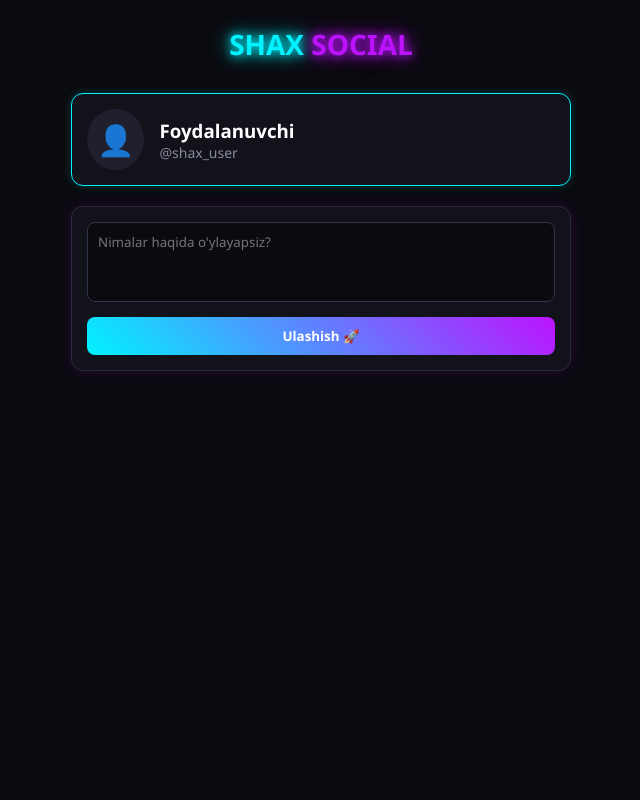
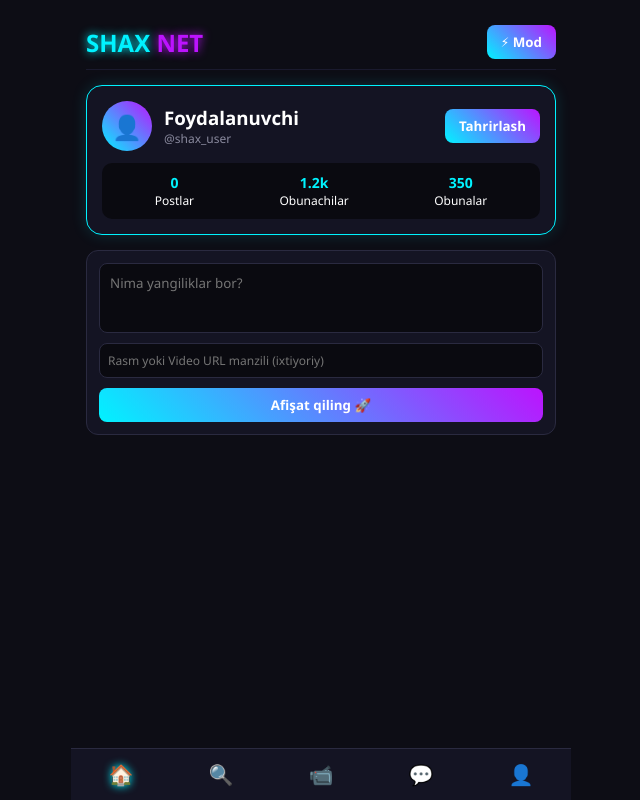
Before and after one commit to shaximardonmurodov-hash/shax, a plain HTML site: page index.html in a window 1280 px wide. Shown: the whole page, without its empty margins (319-959 px from the left). Drawn offline with Linux system fonts and the light colour scheme.

Commit message:
Update index.html

```diff
--- a/index.html
+++ b/index.html
@@ -3,7 +3,7 @@
 <head>
   <meta charset="UTF-8">
   <meta name="viewport" content="width=device-width, initial-scale=1.0">
-  <title>Shax Neon Social</title>
+  <title>Shax Social SuperApp</title>
   <style>
     * {
       margin: 0;
@@ -13,12 +13,12 @@
     }
 
     body {
-      background-color: #0a0a0f;
+      background-color: #0d0d15;
       color: #fff;
       display: flex;
       justify-content: center;
       min-height: 100vh;
-      padding: 15px;
+      padding-bottom: 70px;
     }
 
     .app-container {
@@ -26,62 +26,119 @@
       max-width: 500px;
       display: flex;
       flex-direction: column;
-      gap: 20px;
+      gap: 15px;
+      padding: 15px;
     }
 
-    .header {
-      text-align: center;
+    /* Top Navigation Header */
+    .top-header {
+      display: flex;
+      justify-content: space-between;
+      align-items: center;
       padding: 10px 0;
+      border-bottom: 1px solid #1a1a2e;
+      position: sticky;
+      top: 0;
+      background: #0d0d15;
+      z-index: 100;
     }
 
     .neon-title {
       color: #00f3ff;
-      font-size: 28px;
-      text-shadow: 0 0 10px #00f3ff, 0 0 20px #00f3ff;
+      font-size: 24px;
+      font-weight: bold;
+      text-shadow: 0 0 10px #00f3ff;
     }
 
     .neon-title span {
       color: #bc13fe;
-      text-shadow: 0 0 10px #bc13fe, 0 0 20px #bc13fe;
+      text-shadow: 0 0 10px #bc13fe;
     }
 
-    .profile-card, .post-create, .post {
-      background: #12121a;
-      border: 1px solid #2a2a3d;
-      border-radius: 12px;
+    /* Profile Card Section */
+    .profile-card {
+      background: #141423;
+      border: 1px solid #00f3ff;
+      border-radius: 16px;
       padding: 15px;
-      box-shadow: 0 0 15px rgba(188, 19, 254, 0.15);
+      box-shadow: 0 0 15px rgba(0, 243, 255, 0.15);
+      display: flex;
+      flex-direction: column;
+      gap: 12px;
     }
 
-    .profile-card {
+    .profile-top {
       display: flex;
       align-items: center;
-      gap: 15px;
-      border-color: #00f3ff;
-      box-shadow: 0 0 10px rgba(0, 243, 255, 0.2);
+      justify-content: space-between;
+    }
+
+    .profile-info {
+      display: flex;
+      align-items: center;
+      gap: 12px;
     }
 
     .avatar {
-      font-size: 30px;
-      background: #1f1f2e;
+      width: 50px;
+      height: 50px;
+      background: linear-gradient(45deg, #00f3ff, #bc13fe);
       border-radius: 50%;
-      padding: 10px;
+      display: flex;
+      align-items: center;
+      justify-content: center;
+      font-size: 24px;
     }
 
-    .user-info h3 {
-      color: #fff;
+    .stats {
+      display: flex;
+      justify-content: space-around;
+      background: #0a0a10;
+      padding: 10px;
+      border-radius: 10px;
+      text-align: center;
+      font-size: 12px;
     }
 
-    .tag {
-      color: #8a8a9e;
+    .stats div span {
+      display: block;
+      font-weight: bold;
+      color: #00f3ff;
       font-size: 14px;
     }
 
-    .post-create textarea {
+    .btn-action {
+      background: linear-gradient(45deg, #00f3ff, #bc13fe);
+      border: none;
+      color: #fff;
+      padding: 8px 14px;
+      border-radius: 8px;
+      cursor: pointer;
+      font-weight: bold;
+      transition: 0.3s;
+    }
+
+    .btn-action:hover {
+      opacity: 0.9;
+      box-shadow: 0 0 10px rgba(188, 19, 254, 0.5);
+    }
+
+    /* Post Creation Box */
+    .create-box {
+      background: #141423;
+      border: 1px solid #2a2a40;
+      border-radius: 12px;
+      padding: 12px;
+      display: flex;
+      flex-direction: column;
+      gap: 10px;
+    }
+
+    .create-box textarea {
       width: 100%;
-      height: 80px;
-      background: #0a0a0f;
-      border: 1px solid #33334d;
+      height: 70px;
+      background: #0a0a10;
+      border: 1px solid #2a2a40;
       border-radius: 8px;
       color: #fff;
       padding: 10px;
@@ -89,153 +146,310 @@
       outline: none;
     }
 
-    .post-create textarea:focus {
-      border-color: #bc13fe;
-      box-shadow: 0 0 8px rgba(188, 19, 254, 0.5);
+    .create-box input {
+      background: #0a0a10;
+      border: 1px solid #2a2a40;
+      border-radius: 8px;
+      color: #fff;
+      padding: 8px;
+      outline: none;
+      font-size: 12px;
     }
 
-    .post-create button {
-      width: 100%;
-      margin-top: 10px;
-      padding: 10px;
-      background: linear-gradient(45deg, #00f3ff, #bc13fe);
-      border: none;
-      border-radius: 8px;
-      color: #fff;
-      font-weight: bold;
-      cursor: pointer;
-      transition: 0.3s;
-    }
-
-    .post-create button:hover {
-      opacity: 0.9;
-      box-shadow: 0 0 12px rgba(0, 243, 255, 0.6);
-    }
-
+    /* Feed & Post Design */
     .feed {
       display: flex;
       flex-direction: column;
       gap: 15px;
     }
 
+    .post {
+      background: #141423;
+      border: 1px solid #2a2a40;
+      border-radius: 14px;
+      padding: 15px;
+      box-shadow: 0 4px 10px rgba(0, 0, 0, 0.3);
+    }
+
     .post-header {
       display: flex;
       justify-content: space-between;
+      align-items: center;
       margin-bottom: 10px;
     }
 
-    .post-author {
+    .post-user {
       font-weight: bold;
       color: #00f3ff;
     }
 
-    .post-text {
-      margin-bottom: 15px;
-      line-height: 1.4;
+    .post-media img, .post-media video {
+      width: 100%;
+      border-radius: 10px;
+      margin-top: 10px;
+      max-height: 300px;
+      object-fit: cover;
     }
 
     .post-actions {
       display: flex;
       gap: 15px;
+      margin-top: 12px;
+      padding-top: 10px;
+      border-top: 1px solid #2a2a40;
     }
 
     .action-btn {
       background: transparent;
       border: none;
+      color: #a0a0b5;
+      cursor: pointer;
+      font-size: 13px;
+      display: flex;
+      align-items: center;
+      gap: 5px;
+    }
+
+    .action-btn.liked {
+      color: #ff2a74;
+    }
+
+    /* Comments Section */
+    .comments-container {
+      margin-top: 10px;
+      background: #0a0a10;
+      padding: 10px;
+      border-radius: 8px;
+      display: flex;
+      flex-direction: column;
+      gap: 6px;
+    }
+
+    .comment {
+      font-size: 12px;
+      color: #ddd;
+    }
+
+    .comment-input-group {
+      display: flex;
+      gap: 5px;
+      margin-top: 5px;
+    }
+
+    .comment-input-group input {
+      flex: 1;
+      background: #141423;
+      border: 1px solid #2a2a40;
+      color: #fff;
+      padding: 5px 8px;
+      border-radius: 6px;
+      font-size: 12px;
+    }
+
+    /* Bottom Navigation Bar */
+    .bottom-nav {
+      position: fixed;
+      bottom: 0;
+      left: 50%;
+      transform: translateX(-50%);
+      width: 100%;
+      max-width: 500px;
+      background: #141423;
+      border-top: 1px solid #2a2a40;
+      display: flex;
+      justify-content: space-around;
+      padding: 12px 0;
+      z-index: 1000;
+    }
+
+    .nav-item {
       color: #8a8a9e;
+      font-size: 20px;
       cursor: pointer;
-      font-size: 14px;
       transition: 0.2s;
     }
 
-    .action-btn:hover, .action-btn.liked {
-      color: #bc13fe;
-      text-shadow: 0 0 8px #bc13fe;
+    .nav-item.active, .nav-item:hover {
+      color: #00f3ff;
+      text-shadow: 0 0 8px #00f3ff;
     }
   </style>
 </head>
 <body>
+
   <div class="app-container">
-    <header class="header">
-      <h1 class="neon-title">SHAX <span>SOCIAL</span></h1>
+    <header class="top-header">
+      <div class="neon-title">SHAX <span>NET</span></div>
+      <button class="btn-action" onclick="toggleTheme()">⚡ Mod</button>
     </header>
 
+    <!-- Profile Section -->
     <section class="profile-card">
-      <div class="avatar">👤</div>
-      <div class="user-info">
-        <h3 id="username">Foydalanuvchi</h3>
-        <p class="tag">@shax_user</p>
+      <div class="profile-top">
+        <div class="profile-info">
+          <div class="avatar">👤</div>
+          <div>
+            <h3 id="userName">Foydalanuvchi</h3>
+            <p id="userTag" style="color: #8a8a9e; font-size: 12px;">@shax_user</p>
+          </div>
+        </div>
+        <button class="btn-action" onclick="editProfile()">Tahrirlash</button>
+      </div>
+      <div class="stats">
+        <div><span id="postCount">0</span> Postlar</div>
+        <div><span>1.2k</span> Obunachilar</div>
+        <div><span>350</span> Obunalar</div>
       </div>
     </section>
 
-    <section class="post-create">
-      <textarea id="postInput" placeholder="Nimalar haqida o'ylayapsiz?"></textarea>
-      <button id="postBtn" onclick="createPost()">Ulashish 🚀</button>
+    <!-- Create Post Section -->
+    <section class="create-box">
+      <textarea id="postText" placeholder="Nima yangiliklar bor?"></textarea>
+      <input type="text" id="mediaUrl" placeholder="Rasm yoki Video URL manzili (ixtiyoriy)">
+      <button class="btn-action" onclick="publishPost()">Afişat qiling 🚀</button>
     </section>
 
+    <!-- Feed -->
     <section id="feed" class="feed">
-      <!-- Postlar shu yerga tushadi -->
+      <!-- Dynamic posts insert here -->
     </section>
   </div>
 
+  <!-- Bottom Navigation -->
+  <nav class="bottom-nav">
+    <div class="nav-item active">🏠</div>
+    <div class="nav-item">🔍</div>
+    <div class="nav-item">📹</div>
+    <div class="nav-item">💬</div>
+    <div class="nav-item">👤</div>
+  </nav>
+
   <script>
-    let posts = JSON.parse(localStorage.getItem('shax_posts')) || [];
+    let user = JSON.parse(localStorage.getItem('app_user')) || { name: 'Foydalanuvchi', tag: '@shax_user' };
+    let posts = JSON.parse(localStorage.getItem('app_posts')) || [];
+
+    function saveState() {
+      localStorage.setItem('app_user', JSON.stringify(user));
+      localStorage.setItem('app_posts', JSON.stringify(posts));
+    }
+
+    function updateProfileUI() {
+      document.getElementById('userName').innerText = user.name;
+      document.getElementById('userTag').innerText = user.tag;
+      document.getElementById('postCount').innerText = posts.length;
+    }
+
+    function editProfile() {
+      let name = prompt("Ismingizni kiriting:", user.name);
+      let tag = prompt("Username kiriting:", user.tag);
+      if(name) user.name = name;
+      if(tag) user.tag = tag;
+      saveState();
+      updateProfileUI();
+      renderPosts();
+    }
+
+    function publishPost() {
+      const text = document.getElementById('postText').value.trim();
+      const media = document.getElementById('mediaUrl').value.trim();
+
+      if (!text && !media) return;
+
+      const newPost = {
+        id: Date.now(),
+        author: user.name,
+        text: text,
+        media: media,
+        likes: 0,
+        liked: false,
+        comments: []
+      };
+
+      posts.unshift(newPost);
+      saveState();
+      document.getElementById('postText').value = '';
+      document.getElementById('mediaUrl').value = '';
+      updateProfileUI();
+      renderPosts();
+    }
+
+    function toggleLike(index) {
+      posts[index].liked = !posts[index].liked;
+      posts[index].likes += posts[index].liked ? 1 : -1;
+      saveState();
+      renderPosts();
+    }
+
+    function deletePost(index) {
+      if(confirm("Postni o'chirmoqchimisiz?")) {
+        posts.splice(index, 1);
+        saveState();
+        updateProfileUI();
+        renderPosts();
+      }
+    }
+
+    function addComment(index) {
+      const input = document.getElementById(`comm_${index}`);
+      const val = input.value.trim();
+      if(!val) return;
+
+      posts[index].comments.push({ author: user.name, text: val });
+      saveState();
+      renderPosts();
+    }
 
     function renderPosts() {
       const feed = document.getElementById('feed');
       feed.innerHTML = '';
 
-      posts.forEach((post, index) => {
-        const postEl = document.createElement('div');
-        postEl.className = 'post';
-        postEl.innerHTML = `
+      posts.forEach((p, i) => {
+        let mediaContent = '';
+        if(p.media) {
+          if(p.media.endsWith('.mp4')) {
+            mediaContent = `<div class="post-media"><video controls src="${p.media}"></video></div>`;
+          } else {
+            mediaContent = `<div class="post-media"><img src="${p.media}" alt="media"></div>`;
+          }
+        }
+
+        let commentsHTML = p.comments.map(c => `<div class="comment"><b>${c.author}:</b> ${c.text}</div>`).join('');
+
+        const el = document.createElement('div');
+        el.className = 'post';
+        el.innerHTML = `
           <div class="post-header">
-            <span class="post-author">${post.author}</span>
-            <span class="tag">${post.time}</span>
+            <span class="post-user">${p.author}</span>
+            <button class="action-btn" style="color:#ff4d4d;" onclick="deletePost(${i})">🗑️</button>
           </div>
-          <p class="post-text">${post.text}</p>
+          <p>${p.text}</p>
+          ${mediaContent}
           <div class="post-actions">
-            <button class="action-btn ${post.liked ? 'liked' : ''}" onclick="toggleLike(${index})">
-              ❤️ ${post.likes} Like
+            <button class="action-btn ${p.liked ? 'liked' : ''}" onclick="toggleLike(${i})">
+              ❤️ ${p.likes}
             </button>
+            <button class="action-btn">💬 ${p.comments.length}</button>
+          </div>
+          <div class="comments-container">
+            ${commentsHTML}
+            <div class="comment-input-group">
+              <input type="text" id="comm_${i}" placeholder="Izoh...">
+              <button class="btn-action" style="padding: 4px 8px;" onclick="addComment(${i})">➤</button>
+            </div>
           </div>
         `;
-        feed.appendChild(postEl);
+        feed.appendChild(el);
       });
     }
 
-    function createPost() {
-      const input = document.getElementById('postInput');
-      const text = input.value.trim();
-
-      if (!text) return;
-
-      const newPost = {
-        author: 'Foydalanuvchi',
-        text: text,
-        likes: 0,
-        liked: false,
-        time: new Date().toLocaleTimeString([], { hour: '2-digit', minute: '2-digit' })
-      };
-
-      posts.unshift(newPost);
-      localStorage.setItem('shax_posts', JSON.stringify(posts));
-      input.value = '';
-      renderPosts();
+    function toggleTheme() {
+      document.body.style.backgroundColor =
+        document.body.style.backgroundColor === 'rgb(255, 255, 255)' ? '#0d0d15' : '#ffffff';
+      document.body.style.color =
+        document.body.style.color === 'rgb(0, 0, 0)' ? '#ffffff' : '#000000';
     }
 
-    function toggleLike(index) {
-      if (posts[index].liked) {
-        posts[index].likes--;
-        posts[index].liked = false;
-      } else {
-        posts[index].likes++;
-        posts[index].liked = true;
-      }
-      localStorage.setItem('shax_posts', JSON.stringify(posts));
-      renderPosts();
-    }
-
+    updateProfileUI();
     renderPosts();
   </script>
 </body>
```
